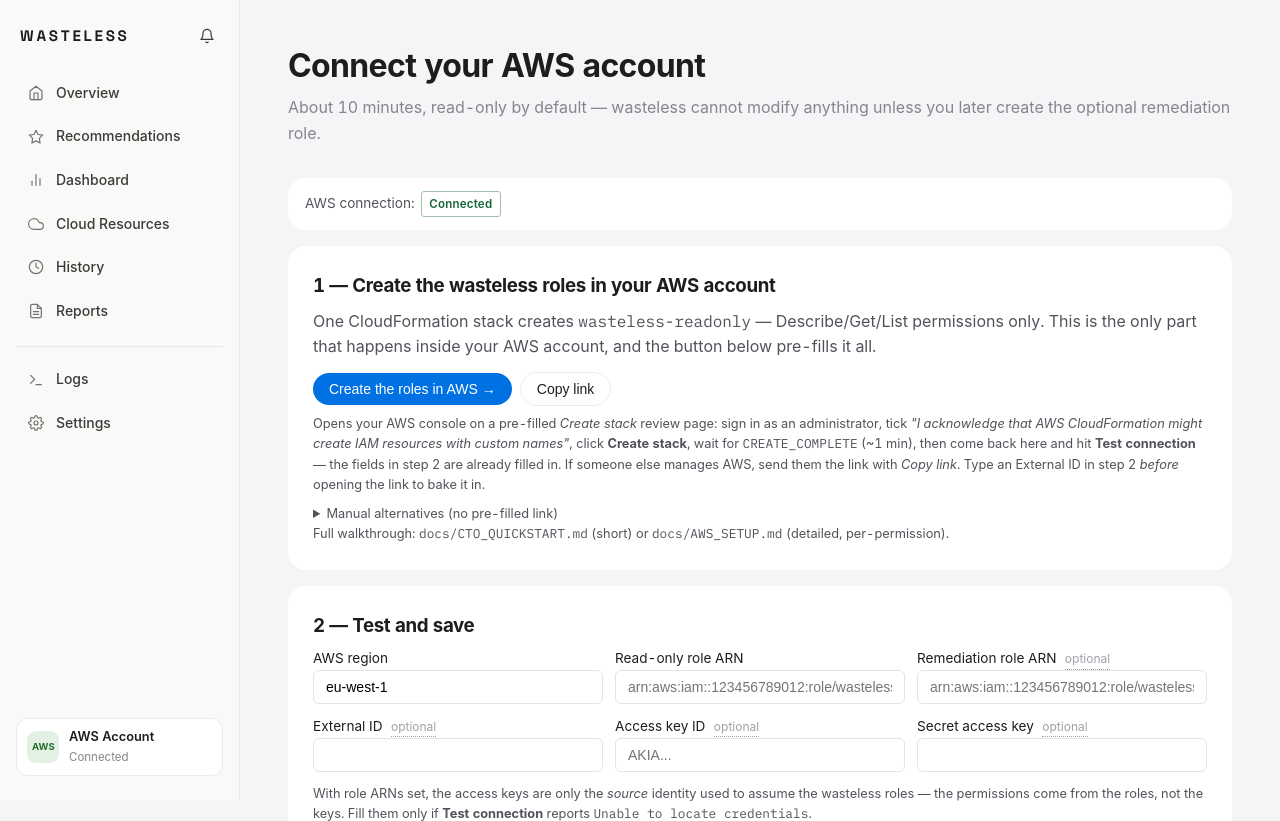
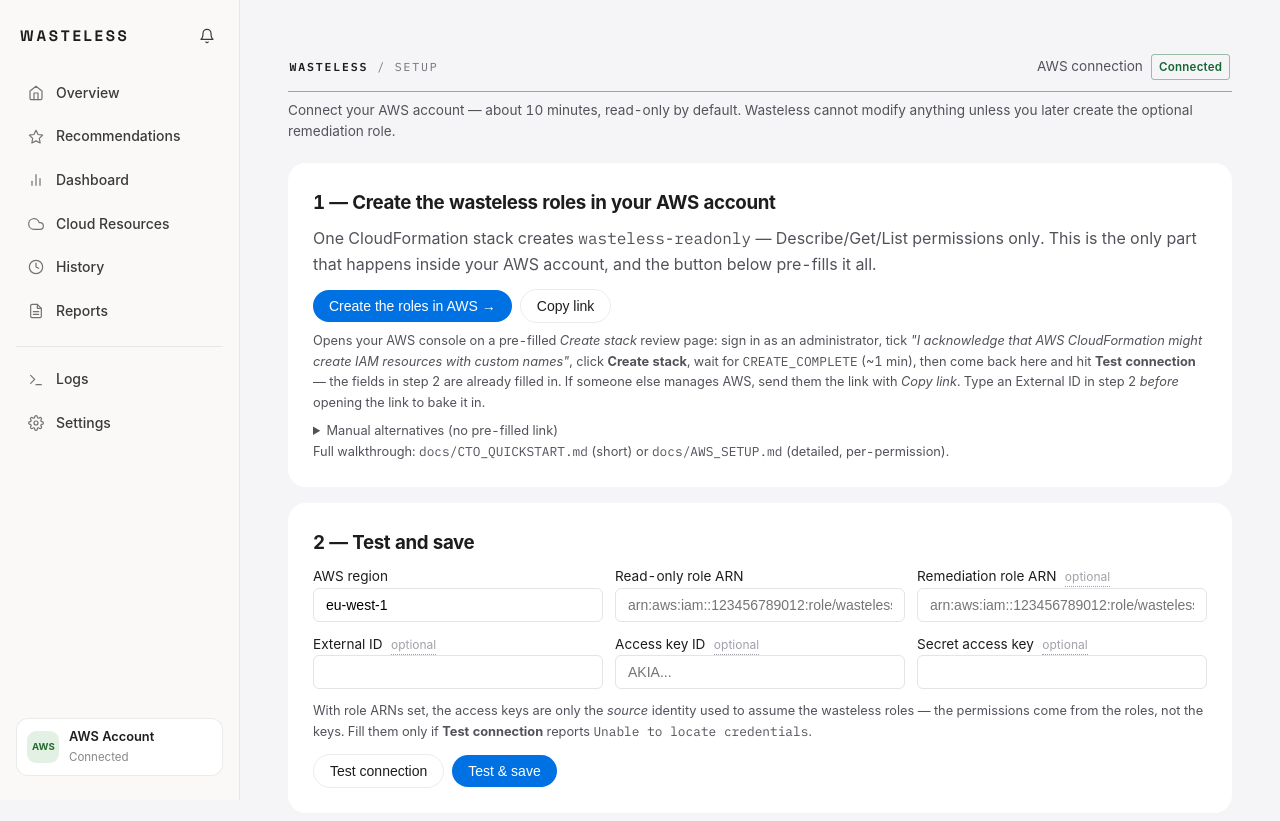
Before and after one commit to wasteless-io/wasteless, a FastAPI app: page /setup in a window 1280 px wide. Shown: the top 821 px of the page. Run offline with FastAPI, Linux system fonts and the light colour scheme; data that the repository does not hold is empty; some libraries are stand-ins or nearby versions.

Commit message:
refactor(setup): adopt the sysbar terminal header, like the rest of the app
/setup (with logs and settings) still used the plain .page-header while the
six data pages carry the .sysbar terminal-identity header ("Wasteless /
Overview", …). Align /setup on the majority signature:

- Replace .page-header with the sysbar (clock-less variant, same as reports),
  crumb "Wasteless / Setup".
- Move the AWS connection status into the header, as on every other page, and
  drop the now-redundant standalone status card (the role ARN it showed is
  already in the step-2 form). The "Connect your AWS account" purpose moves to
  a muted intro line.

Reuses the proven .sysbar component (CSS in base.html, already rendered on six
pages) and base classes only — no new styling. The heavy inline styling that
remains matches settings.html (the config-page convention), so it is left as is.

Verified: Jinja parses (Environment().parse); no JS referenced the removed
elements. Not checked live — the local environment is still down from the
earlier reset.

Co-Authored-By: Claude Opus 4.8 <noreply@anthropic.com>

```diff
--- a/ui/templates/setup.html
+++ b/ui/templates/setup.html
@@ -19,25 +19,24 @@
 {% endblock %}
 
 {% block content %}
-<div class="page-header">
-    <h1>Connect your AWS account</h1>
-    <p>About 10 minutes, read-only by default — wasteless cannot modify anything unless you later create the optional remediation role.</p>
-</div>
-
-<!-- Current status -->
-<div class="card mb-2" style="padding: 0.75rem 1rem; display: flex; align-items: center; gap: 0.5rem 1.5rem; flex-wrap: wrap; font-size: 0.85rem;">
-    <span style="display: inline-flex; align-items: center; gap: 0.4rem;">
-        <span class="text-muted">AWS connection:</span>
+<!-- Terminal-identity header, same sysbar the data pages carry (reports is
+     the clock-less variant this reuses). AWS connection status moves into the
+     header, as on every other page, so the old standalone status card goes. -->
+<header class="sysbar mb-1">
+    <h1 class="sysbar-crumb" style="margin: 0;">Wasteless <span class="path">/ Setup</span></h1>
+    <div style="margin-left: auto; display: flex; align-items: center; gap: 0.5rem; flex-wrap: wrap; font-size: 0.85rem;">
+        <span class="text-muted">AWS connection</span>
         {% if aws_status %}<span class="badge badge-success">Connected</span>
         {% elif aws_status is sameas false %}<span class="badge badge-danger">Not connected</span>
         {% else %}<span class="badge badge-info">Unknown</span>{% endif %}
-    </span>
-    {% if current_role_arn %}
-    <span class="text-muted">Role: {{ current_role_arn }}</span>
-    {% elif has_access_keys %}
-    <span class="text-muted">Using direct access keys</span>
-    {% endif %}
-</div>
+        {% if current_role_arn %}<span class="text-muted">via role</span>
+        {% elif has_access_keys %}<span class="text-muted">via access keys</span>{% endif %}
+    </div>
+</header>
+<p class="text-muted" style="font-size: 0.85rem; margin: 0 0 1.25rem 0;">
+    Connect your AWS account — about 10 minutes, read-only by default. Wasteless cannot
+    modify anything unless you later create the optional remediation role.
+</p>
 
 <!-- Step 1 -->
 <div class="card mb-2">
```
